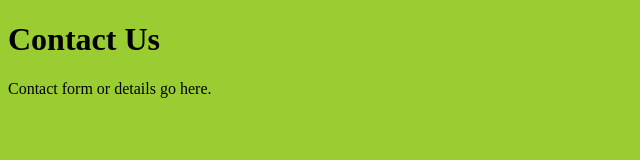
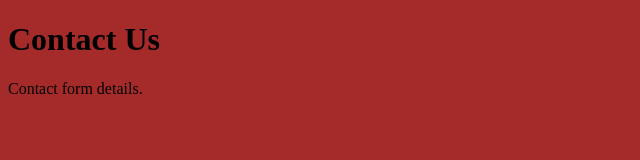
Before and after one commit to AleenaKhalid/Blogging-Website, a website: page src/contactUs.html in a window 1280 px wide. Shown: the whole page, without its empty margins (0-640 px from the left). Drawn offline with Linux system fonts and the light colour scheme.

Commit message:
add feature/contactUs-page

```diff
--- a/src/contactUs.html
+++ b/src/contactUs.html
@@ -7,6 +7,6 @@
 </head>
 <body>
   <h1>Contact Us</h1>
-  <p>Contact form or details go here.</p>
+  <p>Contact form details.</p>
 </body>
 </html>
--- a/styles/contactUs.css
+++ b/styles/contactUs.css
@@ -1,3 +1,3 @@
 body{
-    background-color: yellowgreen;
+    background-color: brown;
 }
```
